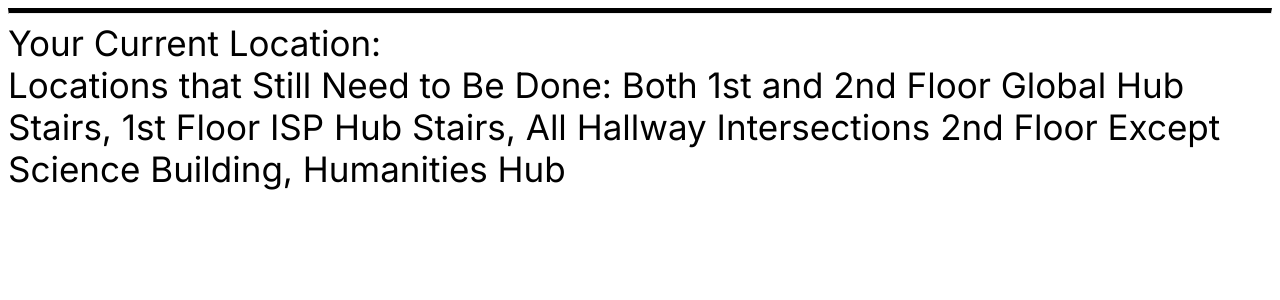
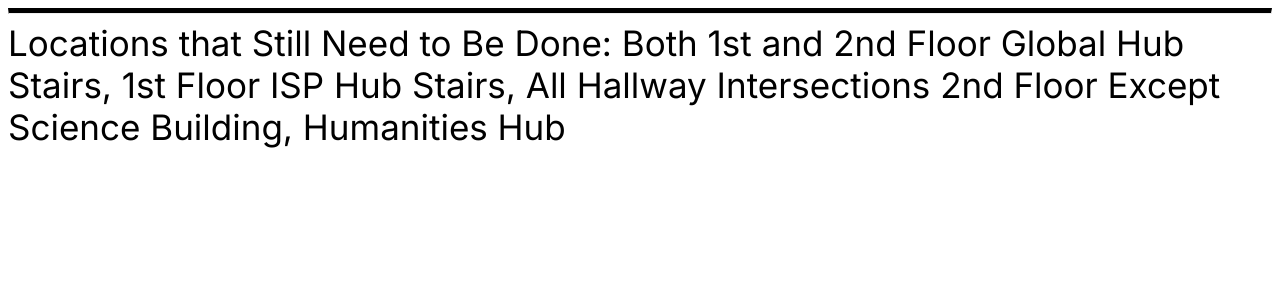
Before and after one commit to CodingMaster121/PHSInteractiveMap, a Flask app: page /map.html in a window 1280 px wide. Shown: the part 153-453 px from the top of the page. Run offline with Flask 3, Linux system fonts and the light colour scheme; some libraries are stand-ins or nearby versions.

Commit message:
Removed current location for demo

```diff
--- a/templates/map.html
+++ b/templates/map.html
@@ -62,7 +62,6 @@
 
     <hr>
 
-    <p class="location" id="location">Your Current Location: </p>
     <p>Locations that Still Need to Be Done: Both 1st and 2nd Floor Global Hub Stairs, 1st Floor ISP Hub Stairs, All Hallway Intersections 2nd Floor Except Science Building, Humanities Hub</p>
     <div class="directions" id="directions">
     </div>
```
